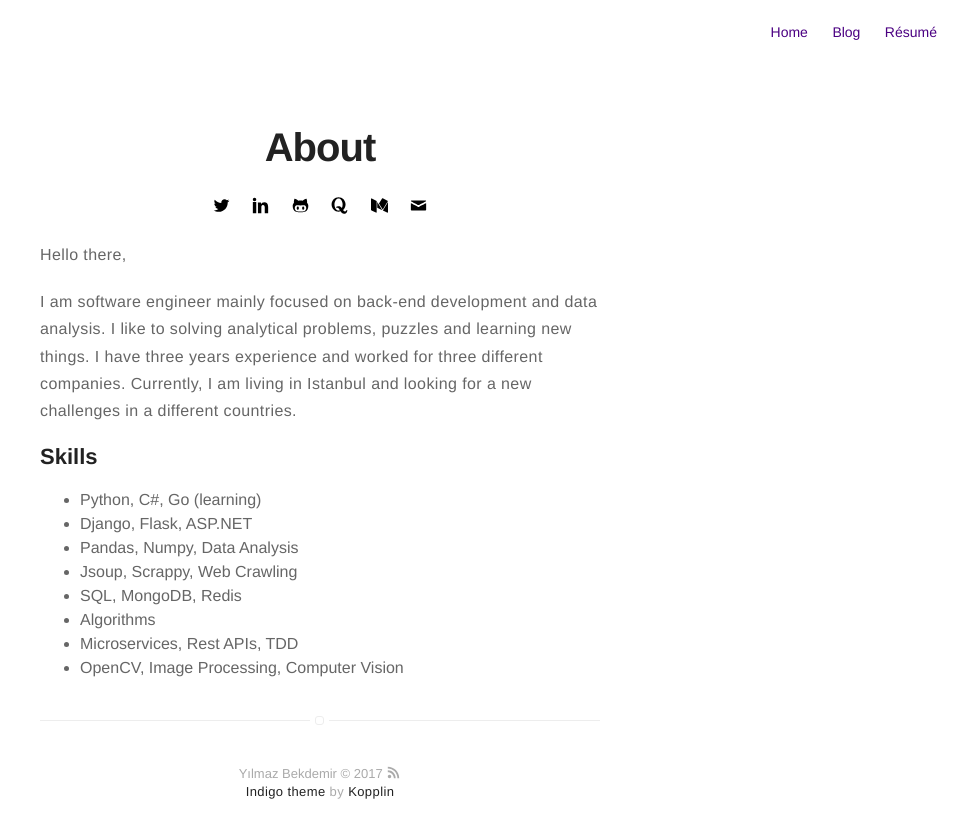
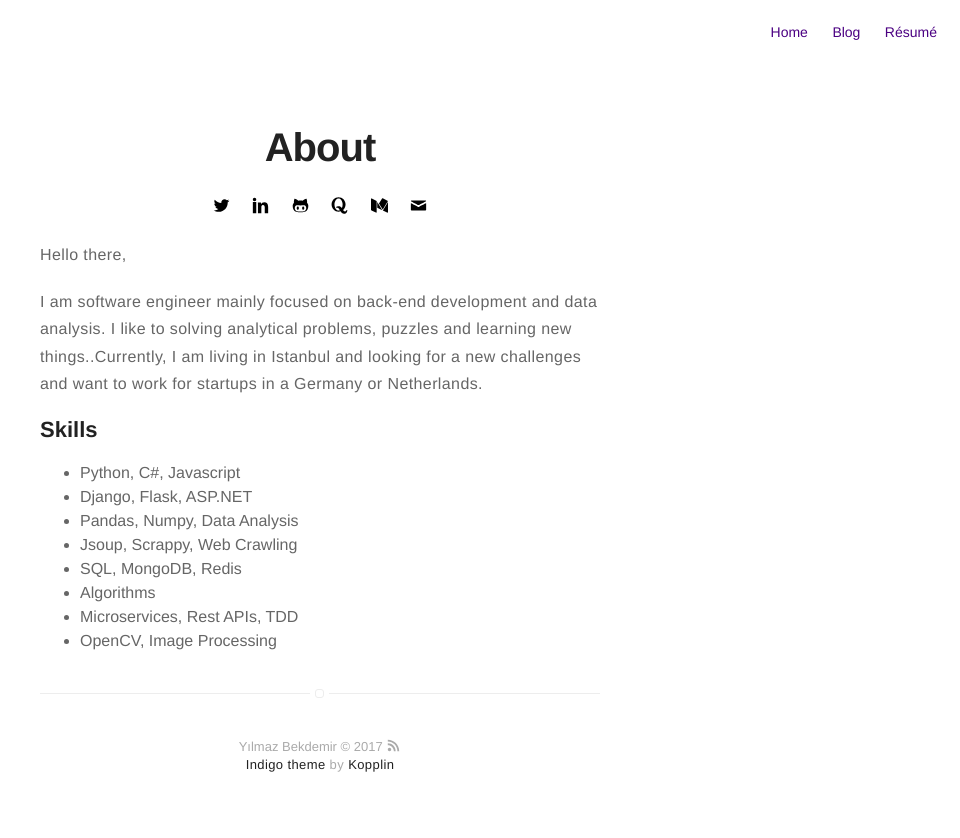
Before and after one commit to ybekdemir/ybekdemir.github.io, a Jekyll site: the page built from about.md, in a window 1280 px wide. Shown: the top 838 px of the page, without its empty margins (320-1280 px from the left). Built offline with Jekyll 4.4.1, drawn with Linux system fonts in a browser that asks for light colours.

Commit message:
Update about.md

```diff
--- a/about.md
+++ b/about.md
@@ -5,21 +5,19 @@ layout: page
 
 Hello there,
 <p>I am software engineer mainly focused on back-end development and data analysis.
- I like to solving analytical problems, puzzles and learning new things. I have three
- years experience and worked for three different companies. Currently, I am living in Istanbul and looking for a new challenges in
- a different countries.
+ I like to solving analytical problems, puzzles and learning new things..Currently, I am living in Istanbul and looking for a new challenges and want to work for startups in a Germany or Netherlands.
  </p>
 
 <h2>Skills</h2>
 
 <ul class="skill-list">
 
-	<li>Python, C#, Go (learning)</li>
+	<li>Python, C#, Javascript</li>
 	<li>Django, Flask, ASP.NET</li>
 	<li>Pandas, Numpy, Data Analysis</li>
 	<li>Jsoup, Scrappy, Web Crawling</li>
 	<li>SQL, MongoDB, Redis</li>
 	<li>Algorithms</li>
 	<li>Microservices, Rest APIs, TDD</li>
-	<li>OpenCV, Image Processing, Computer Vision</li>
+	<li>OpenCV, Image Processing</li>
 </ul>
```
